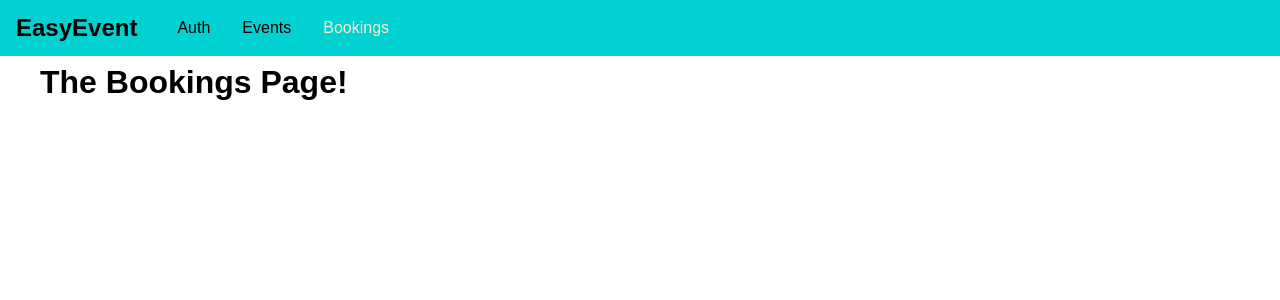
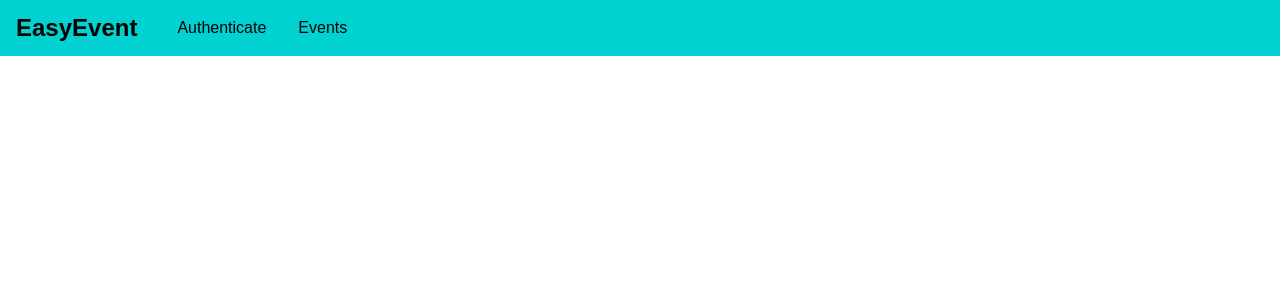
Before and after one commit to ssaik/graphQL-Maxim-shopping, a React (Create React App) app in the folder frontend/: page /bookings in a window 1280 px wide. Shown: the top 300 px of the page. Built offline with nearby package versions, Linux system fonts and the light colour scheme.

Commit message:
Added token based logic, it will show new options based on Token

```diff
--- a/frontend/src/App.js
+++ b/frontend/src/App.js
@@ -2,25 +2,58 @@ import React, { Component } from 'react';
 import { BrowserRouter, Route, Redirect, Switch } from 'react-router-dom'
 
 import AuthPage from './pages/Auth'
-import Bookings from './pages/Bookings'
-import Events from './pages/Event'
+import BookingsPage from './pages/Bookings'
+import EventsPage from './pages/Event'
 import MainNavigation from './components/Navigation/MainNavigation'
+import AuthContext from './context/auth-context';
+
 import './App.css';
 
 class App extends Component {
+
+  state = {
+    token : null,
+    userId : null
+  };
+
+  login = (token, userId, tokenExpiration) => {
+    this.setState({token,userId});
+  };
+
+  logout = () => {
+    this.setState({token: null, userId: null});
+  }
+
   render() {
     return (
       <BrowserRouter>
         <React.Fragment>
+          <AuthContext.Provider
+            value={{
+              token: this.state.token,
+              userId: this.state.userId,
+              login: this.login,
+              logout: this.logout
+
+            }}
+          >
             <MainNavigation />
               <main className="main-content">
                 <Switch>
-                <Redirect from="/" to="/auth" exact/>
+                  {!this.state.token && <Redirect from="/" to="/auth" exact />}
+                  {this.state.token && <Redirect from="/" to="/events" exact />}
+                  {this.state.token && <Redirect from="/auth" to="/events" exact />}
+                  {!this.state.token && (
                     <Route path="/auth" component={AuthPage} />
-                <Route path="/events" component={Events} />
-                <Route path="/bookings" component={Bookings} />
+                  )}
+                  <Route path="/events" component={EventsPage} />
+                  {this.state.token && (
+                    <Route path="/bookings" component={BookingsPage} />
+                  )}
+
                 </Switch>
               </main>
+            </AuthContext.Provider>
           </React.Fragment>
       </BrowserRouter>
     );
--- a/frontend/src/components/Navigation/MainNavigation.js
+++ b/frontend/src/components/Navigation/MainNavigation.js
@@ -1,23 +1,37 @@
-import React from 'react'
-import { NavLink } from 'react-router-dom'
+import React from 'react';
+import { NavLink } from 'react-router-dom';
 
-import './MainNavigation.css'
-//If you import css like above, that is imported as Global.
+import AuthContext from '../../context/auth-context';
+import './MainNavigation.css';
 
 const mainNavigation = props => (
-    <header className="main-navigation">
-        <div className="main-navigation__logo">
+  <AuthContext.Consumer>
+    {context => {
+      return (
+        <header className="main-navigation">
+          <div className="main-navigation__logo">
             <h1>EasyEvent</h1>
-        </div>
-        <div className="main-navigation__items">
+          </div>
+          <nav className="main-navigation__items">
             <ul>
-                <li><NavLink to="/auth">Auth</NavLink></li>
-                <li><NavLink to="/events">Events</NavLink></li>
+              {!context.token && (
+                <li><NavLink to="/auth">Authenticate</NavLink></li>
+              )}
+              <li><NavLink to="/events">Events</NavLink></li>
+              {context.token && (
                 <li><NavLink to="/bookings">Bookings</NavLink></li>
+              )}
+
+                            {/* <li><NavLink to="/auth">Auth</NavLink></li>
+                            <li><NavLink to="/events">Events</NavLink></li>
+                            <li><NavLink to="/bookings">Bookings</NavLink></li> */}
+
             </ul>
-        </div>
-    </header>
-)
-
+          </nav>
+        </header>
+      );
+    }}
+  </AuthContext.Consumer>
+);
 
 export default mainNavigation;
--- /dev/null
+++ b/frontend/src/context/auth-context.js
@@ -0,0 +1,12 @@
+import React from 'react';
+
+export default React.createContext({
+    token: null,
+    userId: null,
+    login: (token, userId, tokenExpiration) => {},
+    logout: () => {}
+});
+
+//It is like template, which has variables will be used anywhere it is called.
+//Login, Logout will be defined in app.js
+//also, token, userId too.
--- a/frontend/src/pages/Auth.js
+++ b/frontend/src/pages/Auth.js
@@ -1,11 +1,15 @@
 import React, { Component } from 'react';
 import './Auth.css'
+
+import AuthContext from '../context/auth-context';
 
 class Authpage extends Component {
 
     state = {
         isLogin: true
     }
+
+    static contextType = AuthContext;
 
     constructor(props) {
         super(props);
@@ -66,7 +70,13 @@ class Authpage extends Component {
             return res.json();
         })
         .then(resData => {
-            console.log(resData);
+            if (resData.data.login.token) {
+                this.context.login(             //It is referencing to App.js -> login(...) method
+                  resData.data.login.token,     //It will set token in App.js's state.
+                  resData.data.login.userId,    //It will set userId in App.js's state.
+                  resData.data.login.tokenExpiration    //It will set tokenExpiration in App.js's state.
+                );
+            }
         })
         .catch(err => {
             console.log(err);
```
Lines whose indentation alone changed are shown as unchanged.
